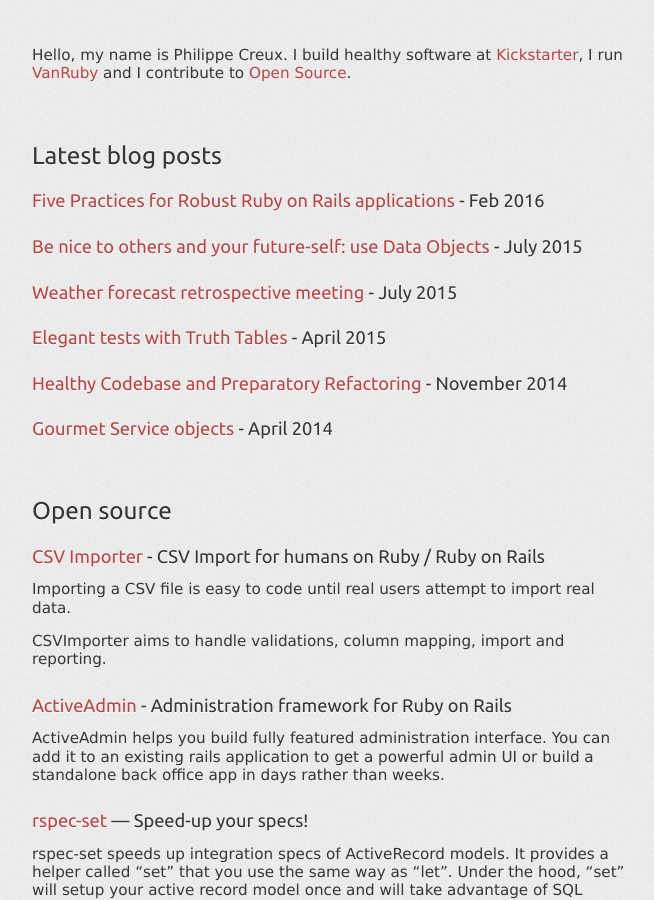
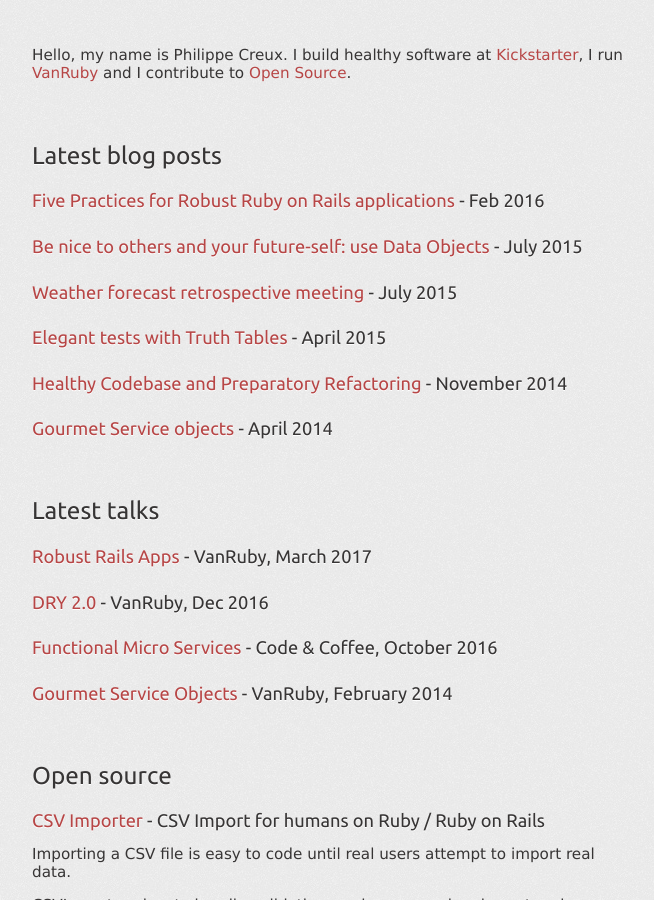
Before and after one commit to pcreux/pcreux.com, a Jekyll site: the page built from index.md, in a window 1280 px wide and 900 px high. Shown: the whole window, without its empty margins (308-962 px from the left). Built offline with Jekyll 4.4.1, drawn with Linux system fonts in a browser that asks for light colours.

Commit message:
Add talks

```diff
--- a/index.md
+++ b/index.md
@@ -19,6 +19,16 @@ I build healthy software at [Kickstarter](https://www.kickstarter.com), I run [V
 ## [Healthy Codebase and Preparatory Refactoring](http://brewhouse.io/blog/2014/11/10/healthy-codebase-and-preparatory-refactoring.html) - November 2014
 
 ## [Gourmet Service objects](http://brewhouse.io/blog/2014/04/30/gourmet-service-objects.html) - April 2014
+
+# Latest talks
+
+## [Robust Rails Apps](https://gist.github.com/pcreux/5700f5295bb14f33db82242296eae029) - VanRuby, March 2017
+
+## [DRY 2.0](https://speakerdeck.com/pcreux/dry-2-dot-0) - VanRuby, Dec 2016
+
+## [Functional Micro Services](https://speakerdeck.com/pcreux/functional-micro-services) - Code & Coffee, October 2016
+
+## [Gourmet Service Objects](https://gist.github.com/pcreux/9277929) - VanRuby, February 2014
 
 # Open source
 
```
